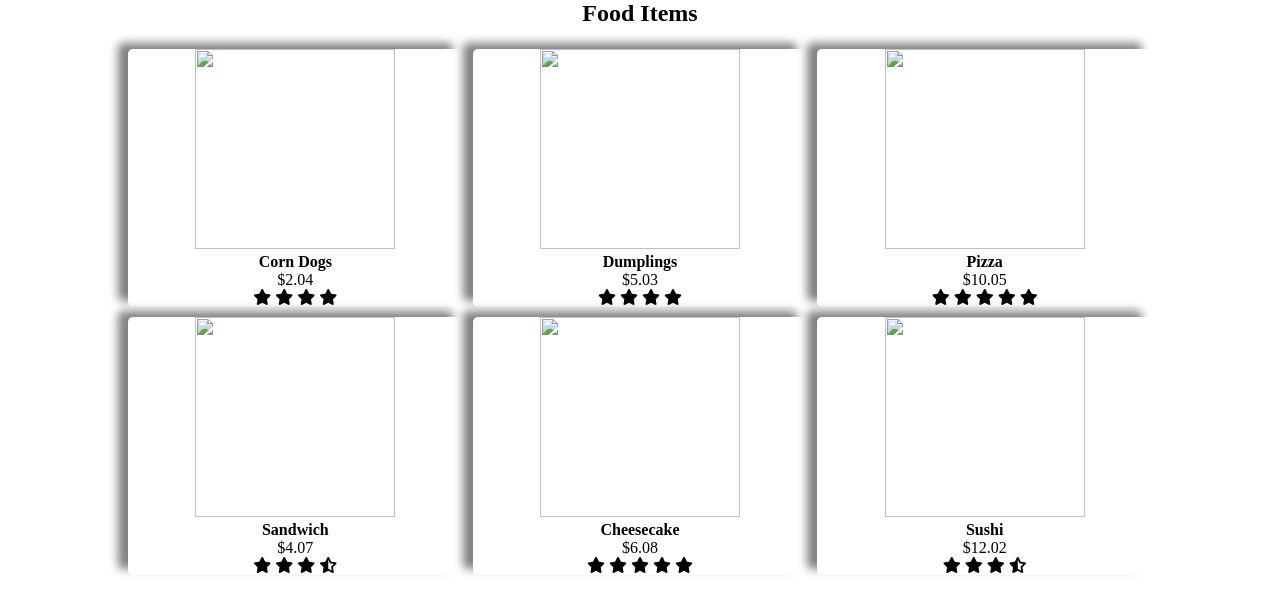
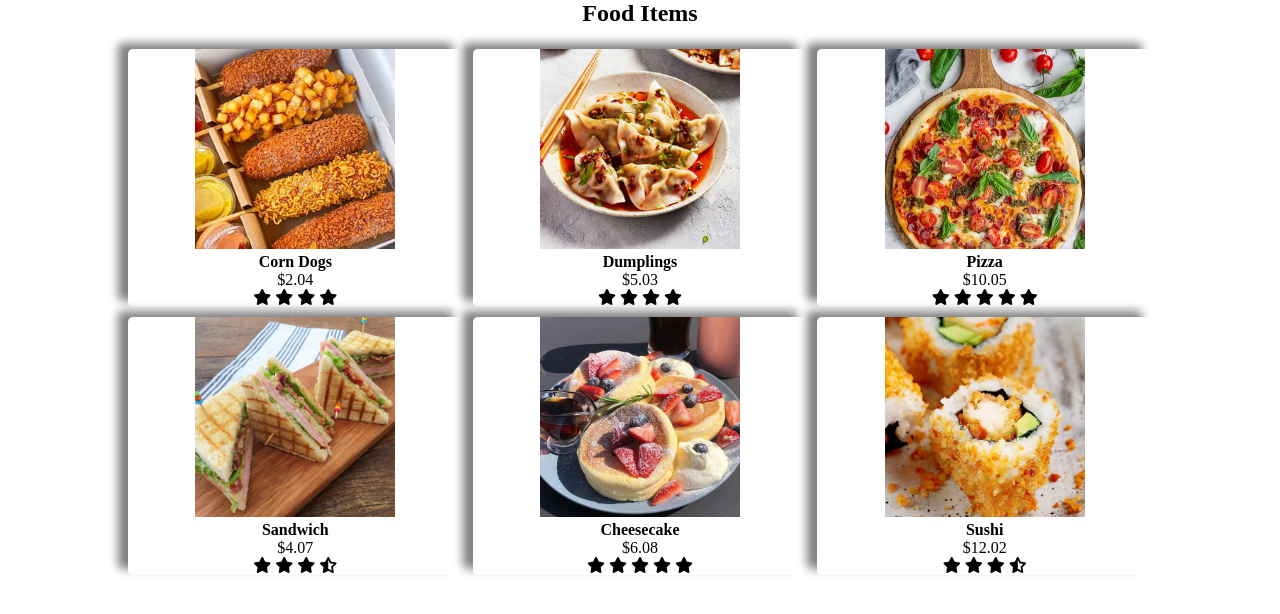
Before and after one commit to praptii29/photo-gallery-practice, a plain HTML site: page index.html in a window 1280 px wide. Drawn offline with Linux system fonts and the light colour scheme; the site is published under a folder, as on GitHub Pages, so addresses that start at the root find nothing.

Commit message:
fourth commit

```diff
--- a/index.html
+++ b/index.html
@@ -13,7 +13,7 @@
 
     <section class="gallery">
         <div class="card">
-            <img src="/food-images/corndogs.jpg" alt="">
+            <img src="food-images/corndogs.jpg" alt="">
             <h4>Corn Dogs</h4>
             <p>$2.04</p>
             <i class="fa-solid fa-star"></i>
@@ -22,7 +22,7 @@
             <i class="fa-solid fa-star"></i>
         </div>
         <div class="card">
-            <img src="/food-images/dumplings.jpg" alt="">
+            <img src="food-images/dumplings.jpg" alt="">
             <h4>Dumplings</h4>
             <p>$5.03</p>
             <i class="fa-solid fa-star"></i>
@@ -31,7 +31,7 @@
             <i class="fa-solid fa-star"></i>
         </div>
         <div class="card">
-            <img src="/food-images/pizza.jpg" alt="">
+            <img src="food-images/pizza.jpg" alt="">
             <h4>Pizza</h4>
             <p>$10.05</p>
             <i class="fa-solid fa-star"></i>
@@ -41,7 +41,7 @@
             <i class="fa-solid fa-star"></i>
         </div>
         <div class="card">
-            <img src="/food-images/sandwich.jpg" alt="">
+            <img src="food-images/sandwich.jpg" alt="">
             <h4>Sandwich</h4>
             <p>$4.07</p>
             <i class="fa-solid fa-star"></i>
@@ -50,7 +50,7 @@
             <i class="fa-solid fa-star-half-stroke"></i>
         </div>
         <div class="card">
-            <img src="/food-images/souffle pancake.jpg" alt="">
+            <img src="food-images/souffle pancake.jpg" alt="">
             <h4>Cheesecake</h4>
             <p>$6.08</p>
             <i class="fa-solid fa-star"></i>
@@ -60,7 +60,7 @@
             <i class="fa-solid fa-star"></i>
         </div>
         <div class="card">
-            <img src="/food-images/sushi.jpg" alt="">
+            <img src="food-images/sushi.jpg" alt="">
             <h4>Sushi</h4>
             <p>$12.02</p>
             <i class="fa-solid fa-star"></i>
```
